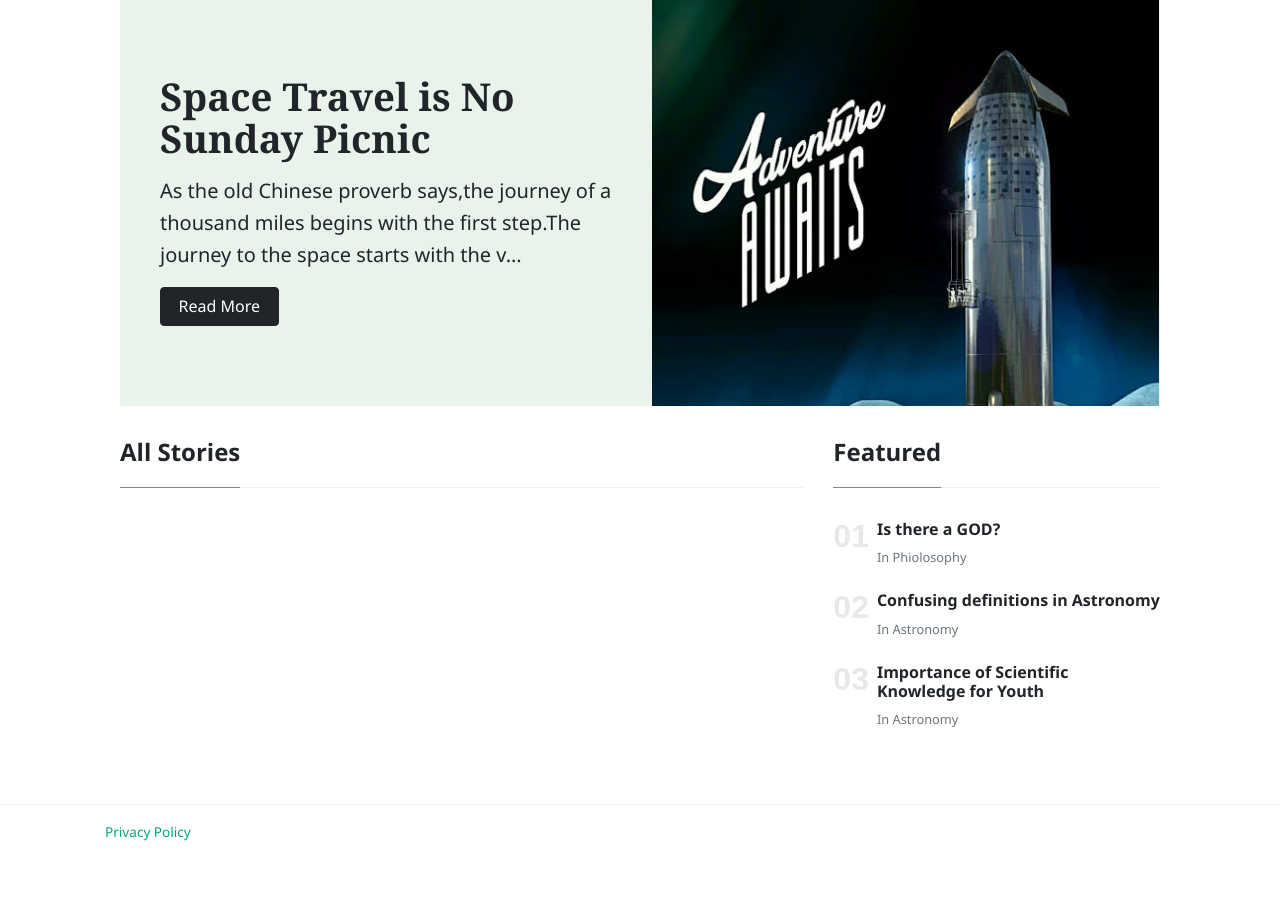
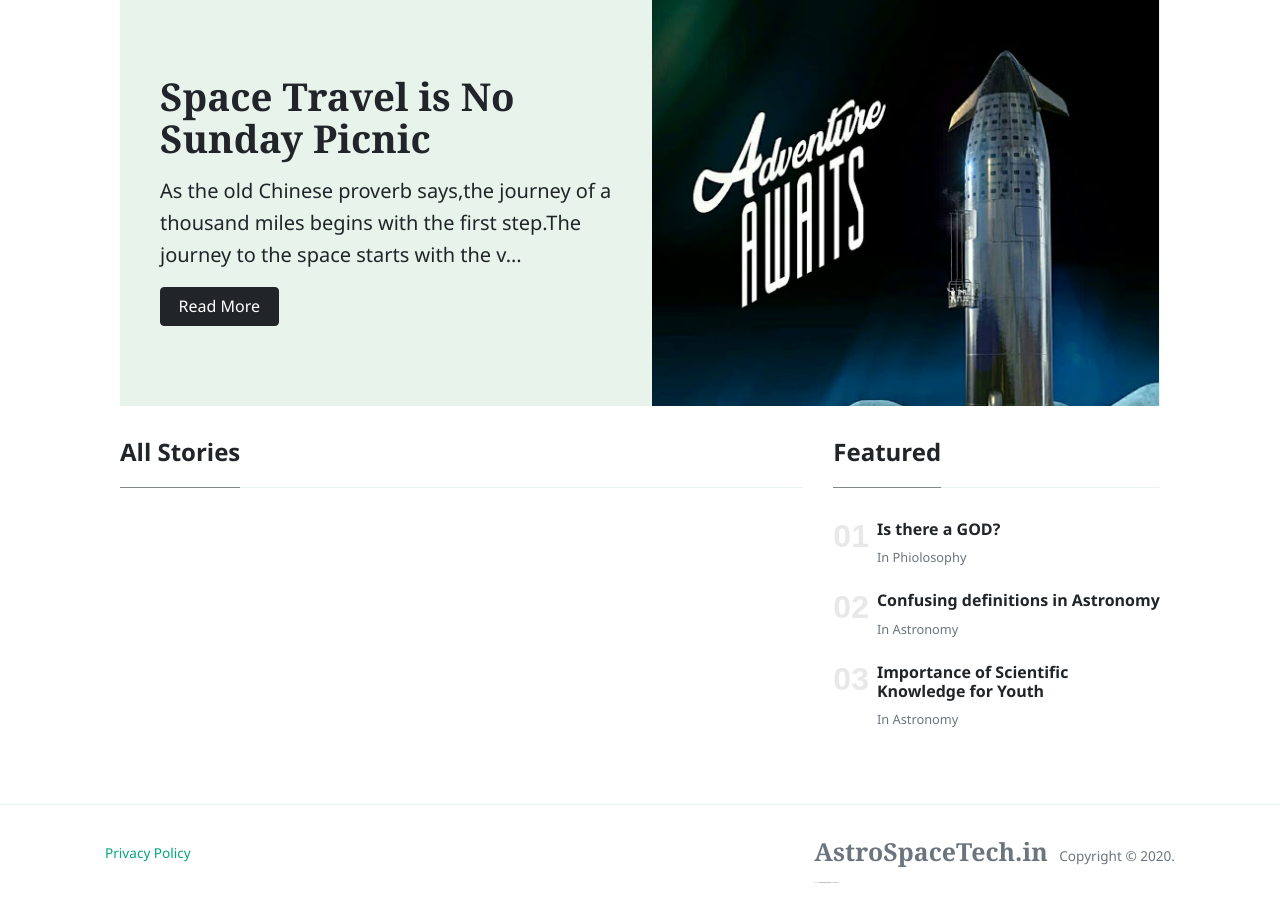
Before and after one commit to AstroSpaceTech/AstroSpaceTech.github.io, a Jekyll site: the page built from index.html, in a window 1280 px wide and 900 px high, scrolled down 1102 px. Built offline with Jekyll 4.4.1, drawn with Linux system fonts in a browser that asks for light colours; nearby versions of some CDN libraries; the list of posts is cut into pages by our own code; before the commit the page ends 1961 px from its top, so only the background shows below that.

Commit message:
Update default.html

```diff
--- a/_layouts/default.html
+++ b/_layouts/default.html
@@ -102,11 +102,13 @@
         <div class="container">
         <div class="row align-items-center justify-content-between">
             <a href="privacy-policy.html">Privacy Policy</a>
-            <!-- <div>
-                <span class="navbar-brand mr-2 mb-0"><strong>Mundana</strong></span>
+            <div>
+                <span class="navbar-brand mr-2 mb-0"><strong>AstroSpaceTech.in</strong></span>
                 <span>Copyright © <script>document.write(new Date().getFullYear())</script>.</span>
-                Made with <a target="_blank" class="text-dark font-weight-bold" href="https://www.wowthemes.net/mundana-jekyll-theme/"> Mundana Jekyll Theme </a> by <a class="text-dark" target="_blank" href="https://www.wowthemes.net">WowThemes</a>.
-            </div> -->
+    	        <div style="font-size: 1px;">
+		    Made with <a target="_blank" class="text-dark font-weight-bold" href="https://www.wowthemes.net/mundana-jekyll-theme/"> Mundana Jekyll Theme </a> by <a class="text-dark" target="_blank" href="https://www.wowthemes.net">WowThemes</a>.
+		</div>
+            </div>
         </div>
         </div>
     </footer>
```
